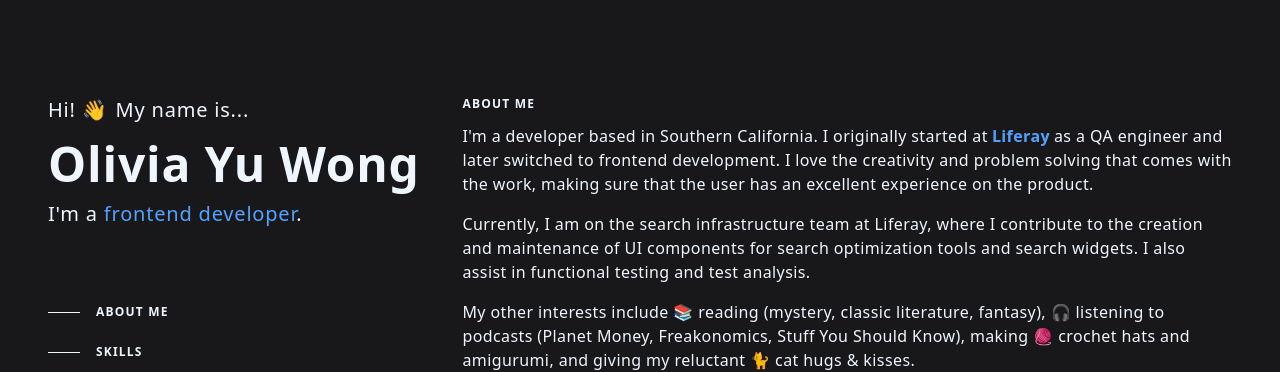
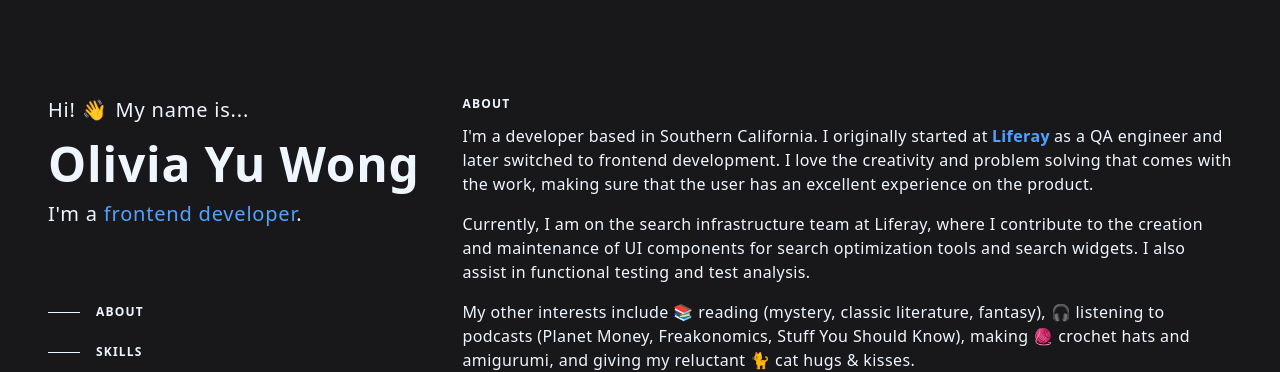
Before and after one commit to oliv-yu/oliv-yu.github.io, a Next.js app: page / in a window 1280 px wide. Shown: the top 372 px of the page. Built offline with nearby package versions, Linux system fonts and the light colour scheme.

Commit message:
Rename about me

```diff
--- a/app/page.tsx
+++ b/app/page.tsx
@@ -21,7 +21,7 @@ export default function Page() {
             <nav className="nav hidden lg:block" aria-label="In-page links">
               <ul className="mt-16 w-max">
                 {[
-                  { name: "About Me", href: "#about" },
+                  { name: "About", href: "#about" },
                   { name: "Skills", href: "#skills" },
                   { name: "Projects", href: "#projects" },
                 ].map((item) => (
@@ -87,13 +87,13 @@ export default function Page() {
           <section
             id="about"
             className="mb-16 scroll-mt-16 md:mb-24 lg:mb-36 lg:scroll-mt-24 tracking-wide"
-            aria-label="About me"
+            aria-label="About"
           >
             <h1 className="text-xs font-bold uppercase tracking-widest mb-3">
-              About Me
+              About
             </h1>
 
-            <div className="about-me-content">
+            <div className="about-content">
               <p className="mb-4">
                 I'm a developer based in Southern California. I originally
                 started at
```
